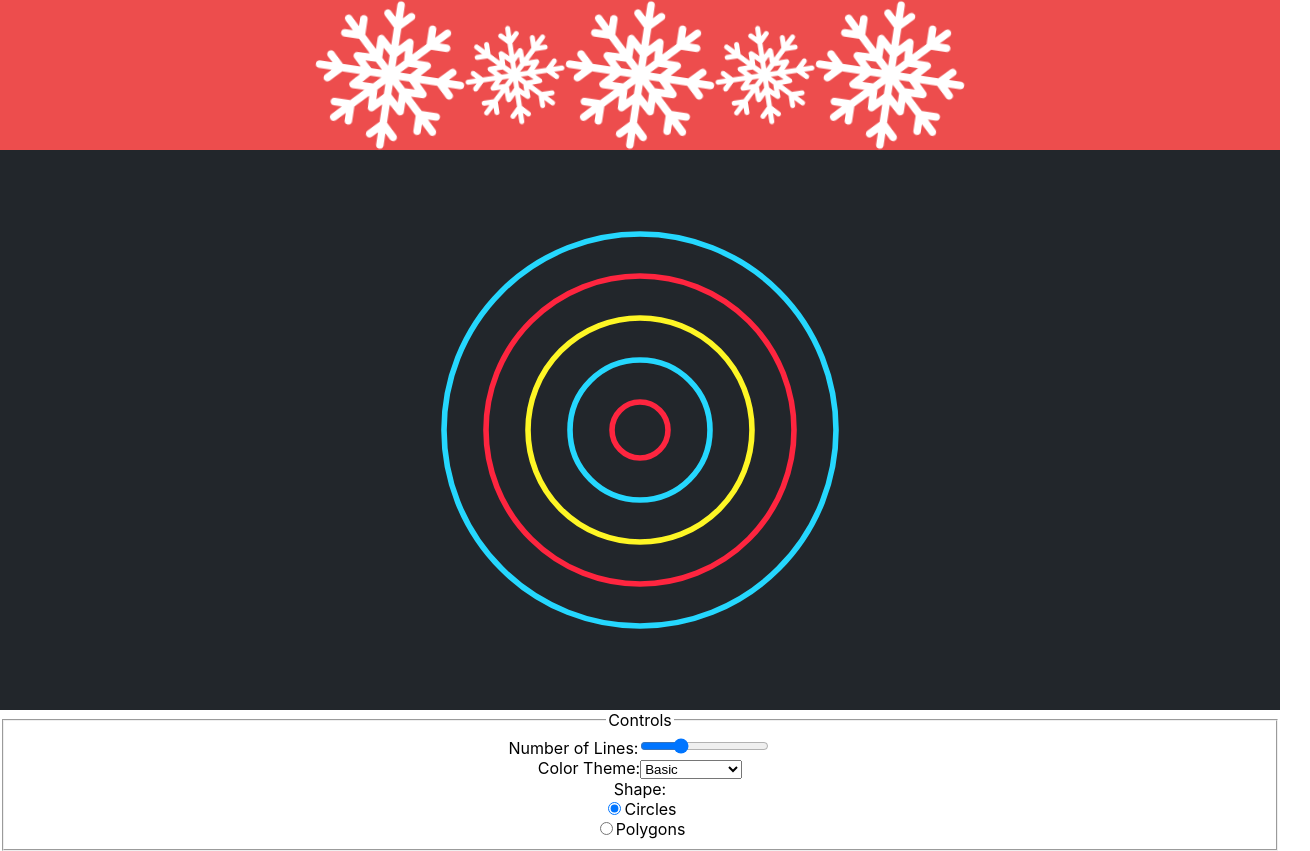
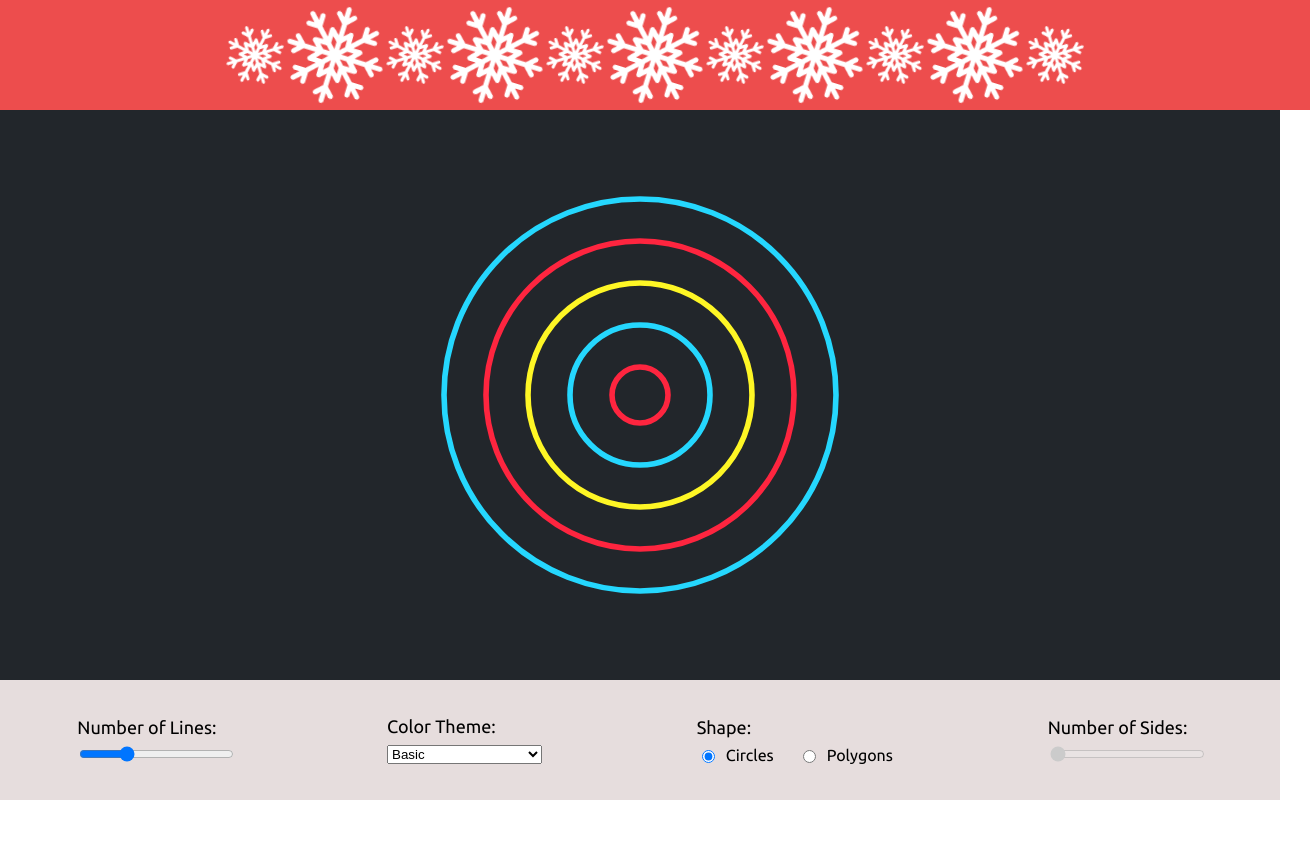
Before and after one commit to LauraHEVA/Xmas-shapes, a React (Create React App) app: page / in a window 1280 px wide. Shown: the whole page, 1310 px wide, since content can reach past the window. After the commit the page ends 800 px from the top, so only its background shows below. Built offline with nearby package versions, Linux system fonts and the light colour scheme.

Commit message:
Add num of sides

```diff
--- a/public/index.html
+++ b/public/index.html
@@ -9,6 +9,9 @@
       name="description"
       content="Crazy Christmas Component"
     />
+    <link rel="preconnect" href="https://fonts.googleapis.com">
+    <link rel="preconnect" href="https://fonts.gstatic.com" crossorigin>
+    <link href="https://fonts.googleapis.com/css2?family=Ubuntu&display=swap" rel="stylesheet">
     <title>XMas Component</title>
   </head>
   <body>
--- a/src/App.css
+++ b/src/App.css
@@ -1,39 +1,35 @@
-.App {
-  text-align: center;
-}
-
 .App-logo {
-  height: 150px;
+  height: 100px;
   pointer-events: none;
 }
 
 @media (prefers-reduced-motion: no-preference) {
   .App-logo {
-    animation: App-logo-spin infinite 20s linear;
+    animation: App-logo-spin infinite 10s linear;
   }
 }
 
 .App-logo-inverse {
-  height: 100px;
+  height: 60px;
   pointer-events: none;
   color: red; /* Not working fine */
 }
 
 @media (prefers-reduced-motion: no-preference) {
   .App-logo-inverse {
-    animation: App-logo-spin-inverse infinite 20s linear;
+    animation: App-logo-spin-inverse infinite 10s linear;
   }
 }
 
 .App-header {
+  width: 100%;
+  padding: 15px;
   background-color: #ed4d4d;
-  min-height: 15vh;
+  height: 10vh;
   display: flex;
   flex-direction: flex-start;
   align-items: center;
   justify-content: center;
-  font-size: calc(10px + 2vmin);
-  color: white;
 }
 
 @keyframes App-logo-spin {
@@ -60,4 +56,60 @@
   align-items: center;
   justify-content: center;
   height: 70vh;
+  border: 5px solid black;
 }
+
+.form-wrapper {
+  font-family: 'Ubuntu', sans-serif;
+  background-color: #e6dddd;
+  display: flex;
+  flex-direction: flex-start;
+  align-items: center;
+  justify-content: space-around;
+  height: 15vh;
+}
+
+svg {
+  display: block;
+  margin-left: auto;
+  margin-right: auto;
+}
+
+.row {
+  display: flex;
+  flex-wrap: wrap;
+  gap: 16px;
+}
+
+.col {
+  flex: 1;
+  min-width: 155px;
+}
+
+input[type=range], select {
+  display: block;
+  width: 100%;
+}
+
+.control-heading {
+  display: block;
+  margin-bottom: 8px;
+  font-size: 1.125rem;
+}
+
+.radio-wrapper {
+  display: flex;
+  gap: 24px;
+}
+
+.radio-option {
+  display: flex;
+  align-items: center;
+  gap: 8px;
+}
+
+@media (max-width: 440px) {
+  .row {
+    flex-direction: column;
+  }
+}
--- a/src/App.js
+++ b/src/App.js
@@ -7,22 +7,28 @@ import React from 'react';
 function App() {
   const [numOfLines, setNumOfLines] = React.useState(5);
   const [colorTheme, setColorTheme] =
-    React.useState('basic');
+  React.useState('basic');
   const [shape, setShape] = React.useState('circles');
+  const [numOfPoints, setNumOfPoints] = React.useState(3);
   return (
     <div className="App">
       <Header/>
       <GenerativeArt
         numOfLines={numOfLines}
+        numOfPoints={numOfPoints}
         colorTheme={colorTheme}
         shape={shape}
       />
-      <Form numOfLines={numOfLines}
+      <Form
+        numOfLines={numOfLines}
         colorTheme={colorTheme}
         shape={shape}
+        numOfPoints={numOfPoints}
         setNumOfLines={setNumOfLines}
         setColorTheme={setColorTheme}
-        setShape={setShape}/>
+        setShape={setShape}
+        setNumOfPoints={setNumOfPoints}
+        />
     </div>
   );
 }
--- a/src/components/Form.tsx
+++ b/src/components/Form.tsx
@@ -1,10 +1,8 @@
 import React from 'react';
 
-const Form = ({numOfLines, setNumOfLines, colorTheme, setColorTheme, shape, setShape}) => {
+const Form = ({numOfLines, setNumOfLines, colorTheme, setColorTheme, shape, setShape, numOfPoints, setNumOfPoints}) => {
     return (
-        <form>
-        <fieldset>
-          <legend>Controls</legend>
+      <form className='form-wrapper'>
         <div className="row">
           <div className="col">
             <label
@@ -50,6 +48,8 @@ const Form = ({numOfLines, setNumOfLines, colorTheme, setColorTheme, shape, setS
               <option value="spooky">Spooky Night</option>
             </select>
           </div>
+        </div>
+        <div className="row">
           <div className="col">
             <div className="control-heading">Shape:</div>
             <div className="radio-wrapper">
@@ -80,7 +80,27 @@ const Form = ({numOfLines, setNumOfLines, colorTheme, setColorTheme, shape, setS
             </div>
           </div>
         </div>
-        </fieldset>
+        <div className="row">
+          <div className="col">
+            <label
+              htmlFor="num-of-points"
+              className="control-heading"
+            >
+              Number of Sides:
+            </label>
+            <input
+              disabled={shape !== 'polygons'}
+              id="num-of-points"
+              type="range"
+              min="3"
+              max="8"
+              value={numOfPoints}
+              onChange={(event) => {
+              setNumOfPoints(parseInt(event.target.value));
+              }}
+            />
+          </div>
+        </div>
       </form>
     );
 }
--- a/src/components/GenerativeArt.tsx
+++ b/src/components/GenerativeArt.tsx
@@ -25,10 +25,8 @@ function Circle({ index, colors }) {
   );
 }
 
-function Polygon({ index, colors }) {
+function Polygon({ index, colors, numOfPoints=5 }) {
   const pointDistance = index * 9 + 5;
-  const numOfPoints = 5
-    ;
   const angles = range(numOfPoints).map((index) =>
     normalize(
       index,
@@ -65,6 +63,7 @@ function Polygon({ index, colors }) {
 
 function GenerativeArt({
   numOfLines,
+  numOfPoints,
   colorTheme,
   shape,
 }) {
@@ -93,6 +92,7 @@ function GenerativeArt({
                 key={index}
                 index={index}
                 colors={colors}
+                numOfPoints={shape === 'circles' ? undefined : numOfPoints}
               />
             );
           }
--- a/src/components/Header.tsx
+++ b/src/components/Header.tsx
@@ -4,11 +4,17 @@ import React from 'react';
 const Header = () => {
     return (
         <header className="App-header">
+            <img src={logo} className="App-logo-inverse" alt="logo" />
             <img src={logo} className="App-logo" alt="logo" />
             <img src={logo} className="App-logo-inverse" alt="logo" />
             <img src={logo} className="App-logo" alt="logo" />
             <img src={logo} className="App-logo-inverse" alt="logo" />
             <img src={logo} className="App-logo" alt="logo" />
+            <img src={logo} className="App-logo-inverse" alt="logo" />
+            <img src={logo} className="App-logo" alt="logo" />
+            <img src={logo} className="App-logo-inverse" alt="logo" />
+            <img src={logo} className="App-logo" alt="logo" />
+            <img src={logo} className="App-logo-inverse" alt="logo" />
         </header>
     );
 }
```
Lines whose indentation alone changed are shown as unchanged.
